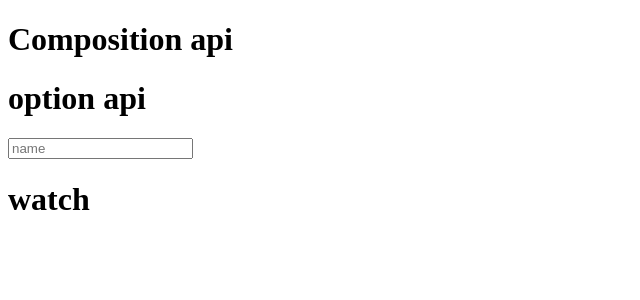
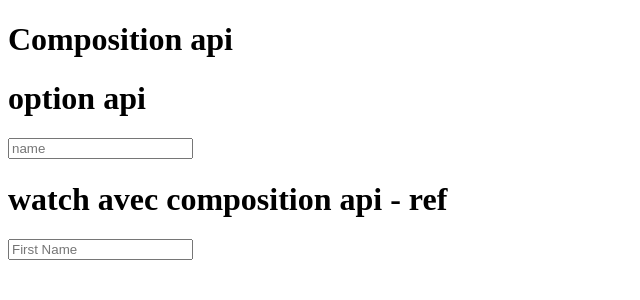
Before and after one commit to lapinRagnar/vue3_tuto, a Vue app: page / in a window 1280 px wide. Shown: the top 300 px of the page, without its empty margins (0-640 px from the left). Built offline with nearby package versions, Linux system fonts and the light colour scheme.

Commit message:
Replacing Watchers (Part 1) - ref - one source

```diff
--- a/src/components/Watch.vue
+++ b/src/components/Watch.vue
@@ -4,12 +4,16 @@
     <input type="text" placeholder="name" v-model="name">
   </div>
 
-  <h1>watch</h1>
+  <h1>watch avec composition api - ref</h1>
+  <input type="text" placeholder="First Name" v-model="firstName">
+
 
 
 </template>
 
 <script>
+
+import {ref, watch} from 'vue'
 
 export default {
   name: 'WatchCompo',
@@ -23,6 +27,18 @@ export default {
         console.log('oldValue', oldValue);
         console.log('newValue', newValue);
     }
+  },
+  setup(){
+    const firstName = ref('')
+
+    watch(firstName, (newValue, oldValue)=>{
+      console.log('oldValue', oldValue)
+      console.log('newValue', newValue);
+    })
+
+    return {
+        firstName
+    }
   }
 
 }
```
